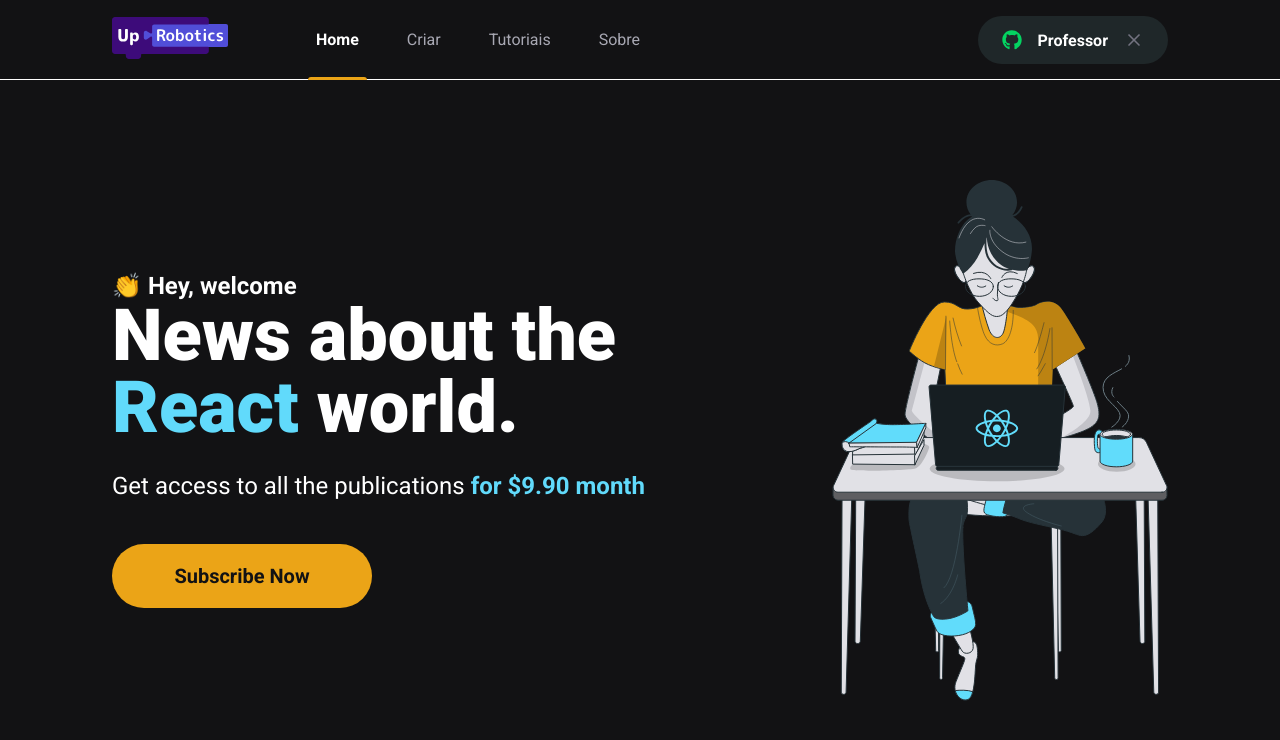
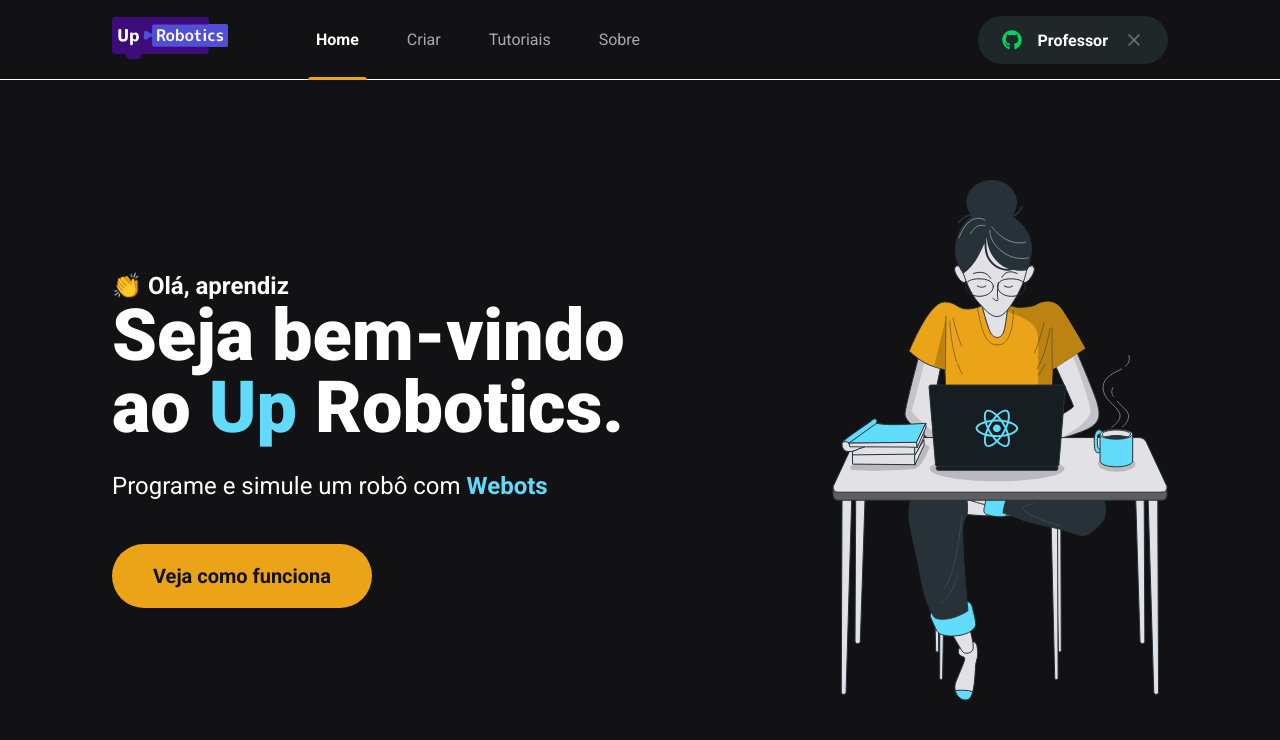
Before and after one commit to FranciscoGabriel1/uprobotics, a Next.js app in the folder uprobotics-web-nextjs/: page / in a window 1280 px wide. Shown: the top 740 px of the page. Built offline with nearby package versions, Linux system fonts and the light colour scheme.

Commit message:
testo de apresentação 1

```diff
--- a/uprobotics-web-nextjs/src/components/SubscribeButton/index.tsx
+++ b/uprobotics-web-nextjs/src/components/SubscribeButton/index.tsx
@@ -9,7 +9,7 @@
         >
 
 
-            Subscribe Now
+            Veja como funciona
         </SubscribeButtonCustom>
     );
 }
--- a/uprobotics-web-nextjs/src/pages/index.tsx
+++ b/uprobotics-web-nextjs/src/pages/index.tsx
@@ -17,11 +17,11 @@
 
    <Container>
       <Hero>
-        <span> 👏 Hey, welcome</span>
-        <h1>News about the <span> React</span> world.</h1>
+        <span> 👏 Olá, aprendiz</span>
+        <h1>Seja bem-vindo ao <span> Up</span> Robotics.</h1>
         <p>
-          Get access to all the publications
-          <span> for $9.90 month</span>
+          Programe e simule um robô com
+          <span> Webots</span>
         </p>
         <SubscribeButton />
         </Hero>
```
